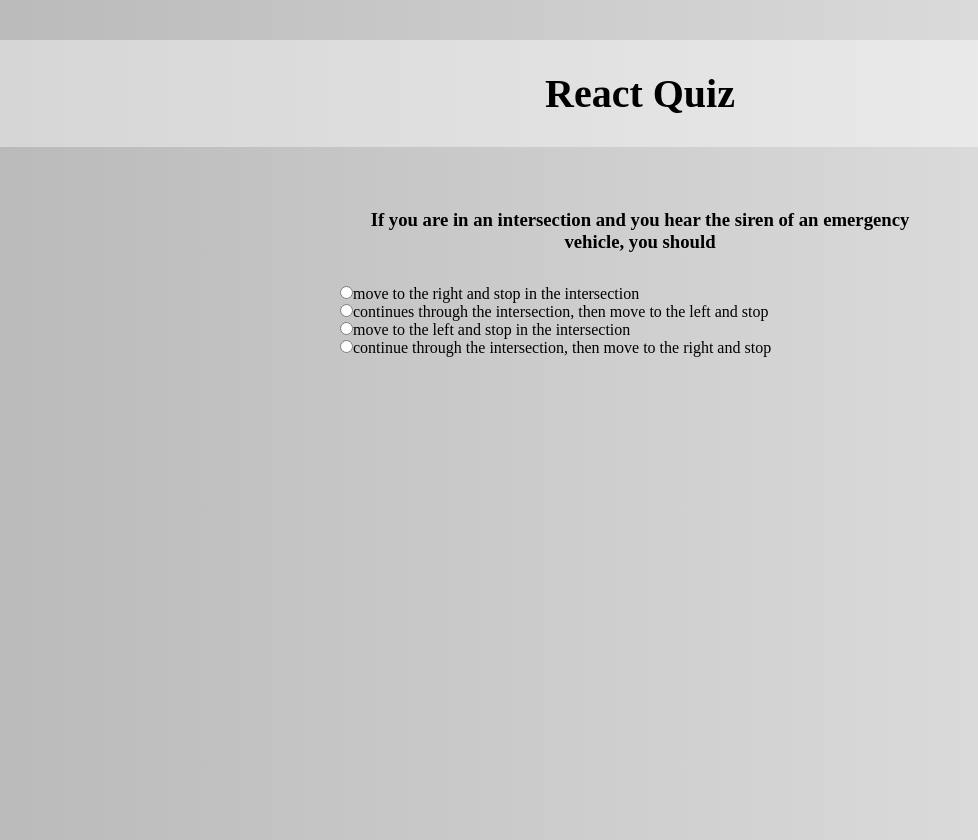
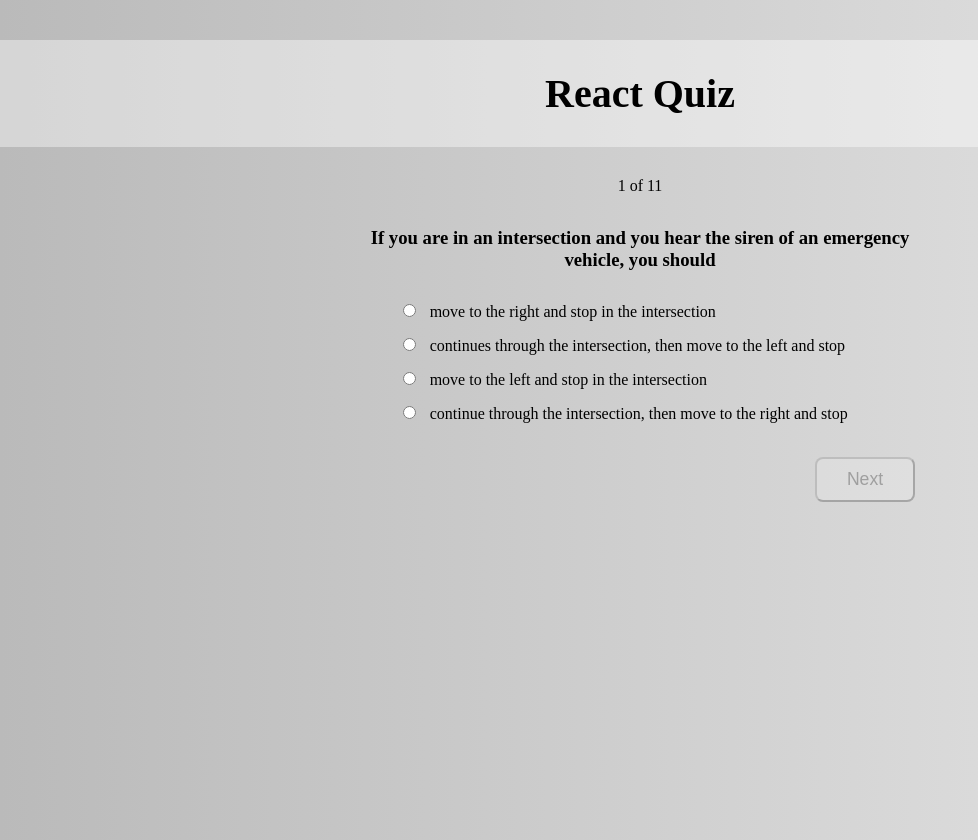
Before and after one commit to wongalfonso/React-Quiz, a React app: page / in a window 1280 px wide. Shown: the whole page, without its empty margins (0-978 px from the left). Built offline with nearby package versions, Linux system fonts and the light colour scheme.

Commit message:
finsihed quiz

```diff
--- a/src/css/style.scss
+++ b/src/css/style.scss
@@ -33,5 +33,35 @@ body, html {
   text-align: center;
 }
 .answers-container {
-  width: 600px;
+  width: 500px;
+  .answer {
+    margin-bottom: 1em;
+  }
 }
+.answer-inputs {
+  margin: 0 1em;
+}
+.next-button {
+  width: 100px;
+  padding: 10px;
+  font-size: 1.1em;
+  border-radius: 8px;
+  margin-top: 1em;
+  margin-left: 450px;
+}
+.message-correct {
+  width: 500px;
+  height: 35px;
+  background-color: rgba(0, 255, 0, 0.4);
+  text-align: center;
+  font-size: 2em;
+  color: #006f00;
+}
+.message-wrong {
+  width: 500px;
+  height: 35px;
+  background-color: rgba(245, 111, 111, .4);
+  text-align: center;
+  font-size: 2em;
+  color: #f70000;
+}
--- a/src/js/App.jsx
+++ b/src/js/App.jsx
@@ -1,6 +1,8 @@
 import React, { Component } from 'react';
 import QuizQuestions from './component/QuizQuestions';
 import QuizAnswers from './component/QuizAnswers';
+import NextButton from './component/NextButton';
+import QuizCounter from './component/QuizCounter';
 import quiz from './quizQuestions.js';
 import '../css/style.scss';
 
@@ -10,9 +12,18 @@ export default class App extends Component {
     super(props);
     this.state = {
       questions: '',
-      answers: []
+      answers: [],
+      correctAnswer: '',
+      step: 0,
+      message: '',
+      messageClass: 'message',
+      checked: false,
+      quizLength: 0,
+      questionNumber: 1,
+      correct: 0
     }
-
+    this.checkAnswer = this.checkAnswer.bind(this);
+    this.nextQuestion = this.nextQuestion.bind(this);
   }
   componentWillMount() {
     const arr = [];
@@ -20,23 +31,72 @@ export default class App extends Component {
     this.setState({
       question: quiz[0].question,
       answers: arr,
-      correctAnswer: quiz[0].correctAnswer
+      correctAnswer: quiz[0].correctAnswer,
+      quizLength: quiz.length
     })
   }
+  checkAnswer(e) {
+    if (e.target.value === this.state.correctAnswer) {
+      this.setState({
+        message: "CORRECT !",
+        messageClass: 'message message-correct',
+        correct: this.state.correct + 1
+      })
+    } else {
+      this.setState({
+        message: "WRONG !",
+        messageClass: 'message message-wrong'
+      })
+    }
+    if(e.target.checked === true) {
+      this.setState({ checked : true})
+    }
+  }
 
+  nextQuestion(e) {
+    e.preventDefault();
+    const arr = [];
+    quiz[this.state.step + 1].answers.map((answer) => arr.push(answer.content))
+    this.setState({
+      question: quiz[this.state.step + 1].question,
+      answers: arr,
+      step: this.state.step + 1,
+      correctAnswer: quiz[this.state.step + 1].correctAnswer,
+      checked : false,
+      message: '',
+      messageClass: 'message',
+      questionNumber: this.state.step + 2
+    })
+    let inputs = document.getElementsByClassName('answer-inputs');
+    for (let i = 0; i < inputs.length; i ++) {
+      inputs[i].checked = false;
+    }
+  }
 
   render() {
+     console.log(this.state.step);
     return (
       <div className = 'quiz'>
         <div className="quiz-header">
           React Quiz
         </div>
         <div className="container">
+          <QuizCounter
+            total = {this.state.quizLength}
+            current = {this.state.questionNumber}
+          />
           <QuizQuestions
             question = {this.state.question}
             />
           <QuizAnswers
             answers = {this.state.answers}
+            checked = {this.state.checked}
+            check = {this.checkAnswer}
+          />
+          <div className = {this.state.messageClass}>{this.state.message}</div>
+          <NextButton
+            checked = {this.state.checked}
+            next = {this.nextQuestion}
           />
         </div>
       </div>
--- /dev/null
+++ b/src/js/component/NextButton.jsx
@@ -0,0 +1,26 @@
+import React from 'react';
+import PropTypes from 'prop-types';
+
+const NextButton = ({checked, next}) => {
+
+  const buttonRender = () => {
+    return (
+      <button className = 'next-button' onClick = {next}>Next</button>
+    )
+  }
+
+  const buttonDisabled = () => {
+    return (
+      <button className = 'next-button' disabled>Next</button>
+    )
+  }
+  return (
+    (checked === true) ? buttonRender() : buttonDisabled()
+  )
+}
+
+NextButton.propTypes = {
+  checked: PropTypes.bool.isRequired,
+  next: PropTypes.func.isRequired
+}
+export default NextButton;
--- a/src/js/component/QuizAnswers.jsx
+++ b/src/js/component/QuizAnswers.jsx
@@ -1,15 +1,32 @@
 import React from 'react';
 import PropTypes from 'prop-types';
 
-const QuizAnswers = (answers) => {
-  console.log(answers.answers[0]);
+const QuizAnswers = ({answers, check, checked}) => {
+
+  const renderQuiz = () => {
     return (
       <div className = 'answers-container'>
-      {answers.answers.map((answer, i) => {
+        {answers.map((answer, i) => {
           return (
             <div key = {i} className = 'answer'>
               <label>
-              <input type = 'radio'/>
+                <input type = 'radio' value = {answer} onChange = {check} className = 'answer-inputs'/>
+              {answer}
+              </label>
+            </div>
+          )
+        })}
+      </div>
+    )
+  }
+  const disableQuiz = () => {
+    return (
+      <div className = 'answers-container'>
+        {answers.map((answer, i) => {
+          return (
+            <div key = {i} className = 'answer'>
+              <label>
+                <input type = 'radio' value = {answer} className = 'answer-inputs' disabled/>
               {answer}
               </label>
             </div>
@@ -19,8 +36,15 @@ const QuizAnswers = (answers) => {
     )
   }
 
+  return (
+    (checked !== true) ? renderQuiz() : disableQuiz()
+  )
+}
+
 QuizAnswers.propTypes = {
-  answers: PropTypes.array.isRequired
+  answers: PropTypes.array.isRequired,
+  check: PropTypes.func.isRequired,
+  checked: PropTypes.bool.isRequired
 }
 
 export default QuizAnswers;
--- /dev/null
+++ b/src/js/component/QuizCounter.jsx
@@ -0,0 +1,15 @@
+import React from 'react';
+import PropTypes from 'prop-types';
+
+const QuizCounter = ({total, current}) => {
+  return (
+    <div>{current} of {total}</div>
+  )
+}
+
+QuizCounter.propTypes = {
+  total: PropTypes.number.isRequired,
+  current: PropTypes.number.isRequired,
+}
+
+export default QuizCounter;
--- a/src/js/component/QuizQuestions.jsx
+++ b/src/js/component/QuizQuestions.jsx
@@ -1,4 +1,5 @@
 import React from 'react';
+import PropTypes from 'prop-types';
 
 
 const QuizQuestions = ({question}) => {
@@ -9,4 +10,8 @@ const QuizQuestions = ({question}) => {
   )
 }
 
+QuizQuestions.propTypes = {
+  question: PropTypes.string.isRequired
+}
+
 export default QuizQuestions;
--- a/src/js/quizQuestions.js
+++ b/src/js/quizQuestions.js
@@ -2,89 +2,103 @@ const quiz = [
   {
     question: "If you are in an intersection and you hear the siren of an emergency vehicle, you should",
     answers: [
-      {
-        content: "move to the right and stop in the intersection"
-      },
-      {
-        content: "continues through the intersection, then move to the left and stop"
-      },
-      {
-        content: "move to the left and stop in the intersection"
-      },
-      {
-        content: "continue through the intersection, then move to the right and stop"
-      }
+      {content: "move to the right and stop in the intersection"},
+      {content: "continues through the intersection, then move to the left and stop"},
+      {content: "move to the left and stop in the intersection"},
+      {content: "continue through the intersection, then move to the right and stop"}
     ],
     correctAnswer: "continue through the intersection, then move to the right and stop"
   }, {
-    question: "What does this sign mean?",
-    answers: [
-      {
-        content:"RC flying zone is ahead"
-      },
-      {
-        content: "Airplanes fly low altitude in this area."
-      },
-      {
-        content: "Airplanes fly in this direction"
-      },
-      {
-        content: "You are approaching an airport"
-      }
-    ],
-    correctAnswer: "You are approaching an airport"
-  }, {
     question: "A driver who is a minor receives a phone call on his or her cell phone. He or she should",
     answers: [
-      {
-        content: "not answer the call."
-      },
-      {
-        content: "use a hands-free cell phone to answer the call."
-      },
-      {
-        content: "answer the call in an emergency."
-      },
-      {
-        content: "not be carrying a cell phone while driving"
-      },
+      {content: "not answer the call."},
+      {content: "use a hands-free cell phone to answer the call."},
+      {content: "answer the call in an emergency."},
+      {content: "not be carrying a cell phone while driving"},
     ],
     correctAnswer: "not answer the call.",
   }, {
     question: "A traffic signal with a flashing yellow arrow means that you should.",
     answers: [
-      {
-        content: "proceed at increased speed as directed by the arrow."
-      },
-      {
-        content: "proceed with caution."
-      },
-      {
-        content: "proceed with caution but turns are not permitted in the direction of the arrow."
-      },
-      {
-        content: "stop and be prepared to obey the next signal."
-      },
+      {content: "proceed at increased speed as directed by the arrow."},
+      {content: "proceed with caution."},
+      {content: "proceed with caution but turns are not permitted in the direction of the arrow."},
+      {content: "stop and be prepared to obey the next signal."},
     ],
     correctAnswer: "proceed with caution.",
   }, {
-    question: "This warning sign represents.",
+    question: "A driver who is involved in a collision should report it to the DMV within.",
     answers: [
-      {
-        content:"the start of a two-way road."
-      },
-      {
-        content: "the start of a one-way road."
-      },
-      {
-        content: "the start of a dived highway."
-      },
-      {
-        content: "the end of a divided highway."
-      },
+      {content:"20 days."},
+      {content: "10 days."},
+      {content: "30 days."},
+      {content: "15 days."},
     ],
-    correctAnswer: "the end of a divided highway."
-  }
+    correctAnswer: "10 days."
+  }, {
+    question: "What is the first thing you should do during an enforcement stop?",
+    answers: [
+      {content:"Stop on the left shoulder."},
+      {content: "Stop on the center median."},
+      {content: "Turn on your right turn signal."},
+      {content: "Turn on your left turn signal."},
+    ],
+    correctAnswer: "Turn on your right turn signal."
+  }, {
+    question: "While driving in fog, you should use your",
+    answers: [
+      {content:"low-beam headlights."},
+      {content: "emergency signals."},
+      {content: "high-beam headlights."},
+      {content: "parking lights."},
+    ],
+    correctAnswer: "low-beam headlights."
+  },  {
+    question: "A driver in front of you is signaling with his or her hand and arm pointing upwards. This driver wants to",
+    answers: [
+      {content:"slow down."},
+      {content: "turn right."},
+      {content: "turn left."},
+      {content: "stop."},
+    ],
+    correctAnswer: "turn right."
+  },  {
+    question: "When you see livestock near the roadway, you should",
+    answers: [
+      {content:"blow your horn continuously until the animals cross the road."},
+      {content: "turn safely away from these animals."},
+      {content: "follow directions from the person in charge of the animals."},
+      {content: "signal the person in charge of the animals to move right."},
+    ],
+    correctAnswer: "follow directions from the person in charge of the animals."
+  }, {
+    question: "When you want to enter a freeway, you should",
+    answers: [
+      {content:"stop before merging into freeway traffic."},
+      {content: "enter the freeway at or near the speed of freeway traffic."},
+      {content: "enter the freeway at a minimum speed."},
+      {content: "stop and yield to the traffic on the freeway."},
+    ],
+    correctAnswer: "enter the freeway at or near the speed of freeway traffic."
+  }, {
+    question: "If you litter on the roadside, you are subject to a fine of ",
+    answers: [
+      {content:"$600."},
+      {content: "$1,500."},
+      {content: "$500."},
+      {content: "$1,000."},
+    ],
+    correctAnswer: "$1,000."
+  },{
+    question: "Special 'turnout' areas marked on a two-lane road",
+    answers: [
+      {content:"allow vehicles to make U-turns."},
+      {content: "allow drivers to stop and talk on their cell phones."},
+      {content: "allow vehicles to make left turns."},
+      {content: "allow vehicles to pass."},
+    ],
+    correctAnswer: "allow vehicles to pass."
+  },
 ]
 
 export default quiz;
```
Lines whose indentation alone changed are shown as unchanged.
